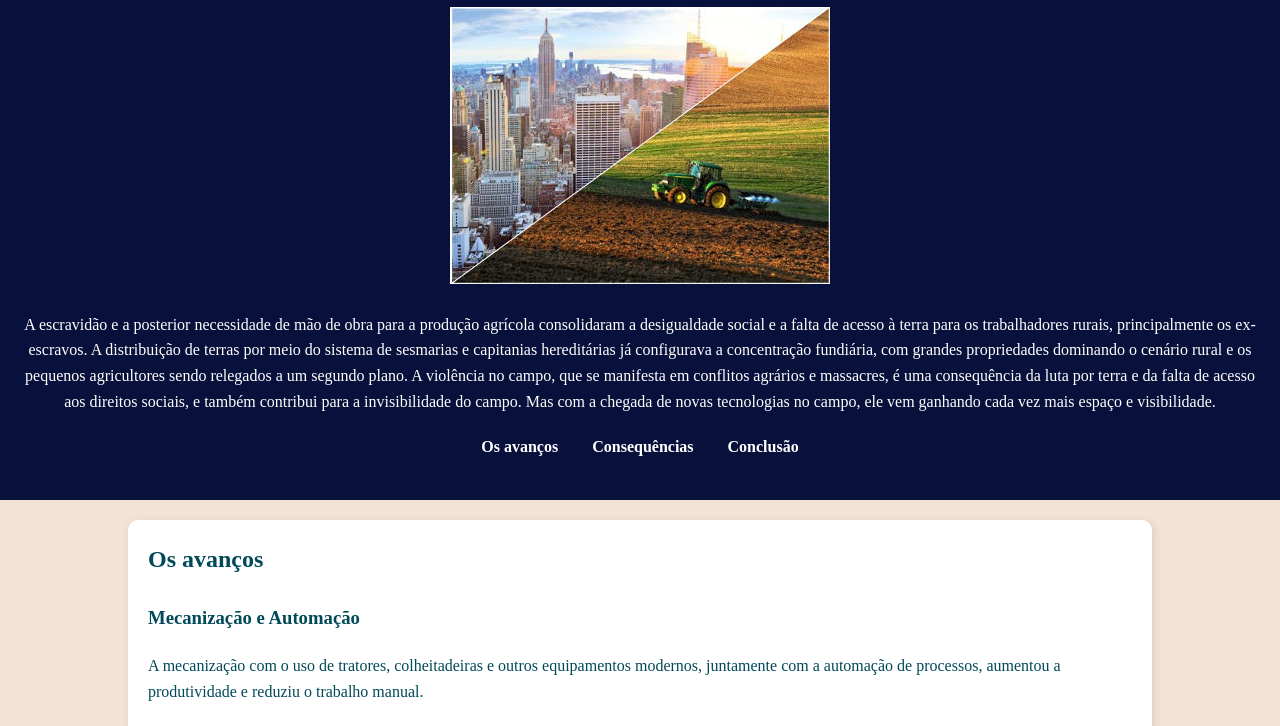
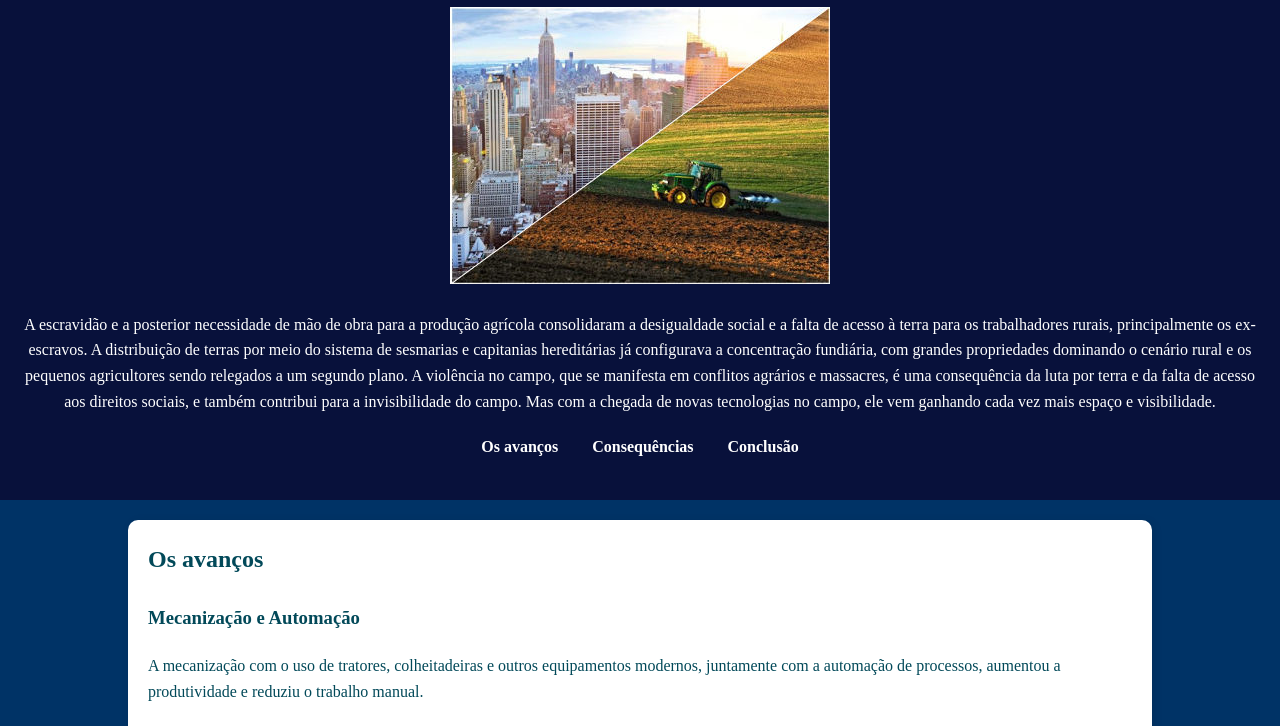
Before and after one commit to Guilhermecateli/agrinho, a plain HTML site: page index.html in a window 1280 px wide. Shown: the part 74-800 px from the top of the page. Drawn offline with Linux system fonts and the light colour scheme; a web font is replaced by a local one.

Commit message:
Update style.css

```diff
--- a/style.css
+++ b/style.css
@@ -5,7 +5,7 @@
     --primary-color:#08113B;
     --secondary-color: #3CA6A6;
     --text-color: #024959;
-    --background-color: #F2E3D5;
+    --background-color: #003366;
     --button-hover: #012E40;
     --font-body: "Chocolate Classical Sans", serif;
     --font-titulo: "Rakkas", serif;
```
